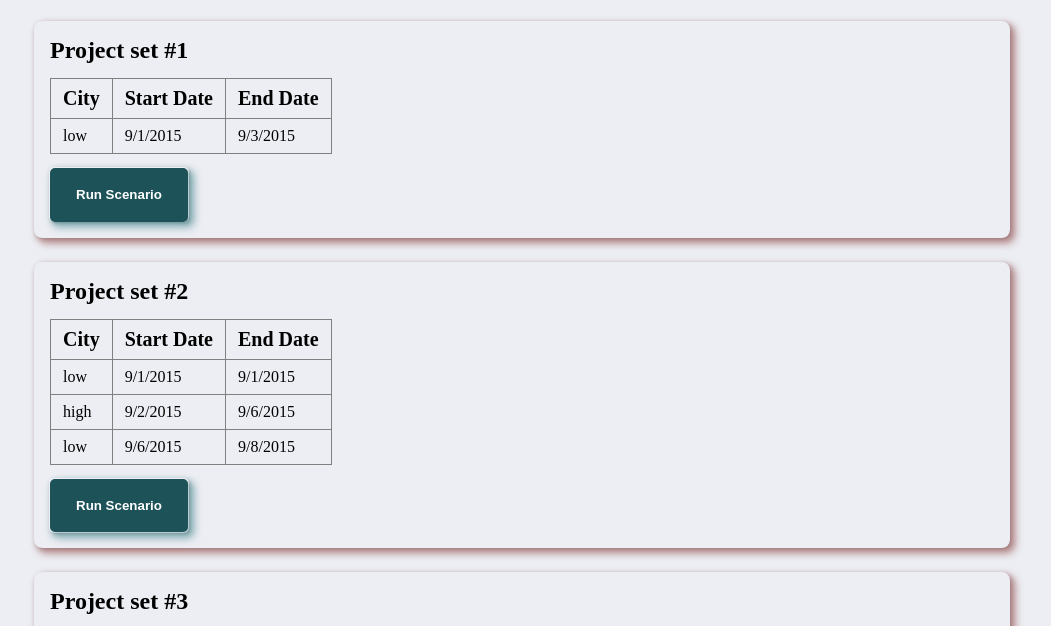
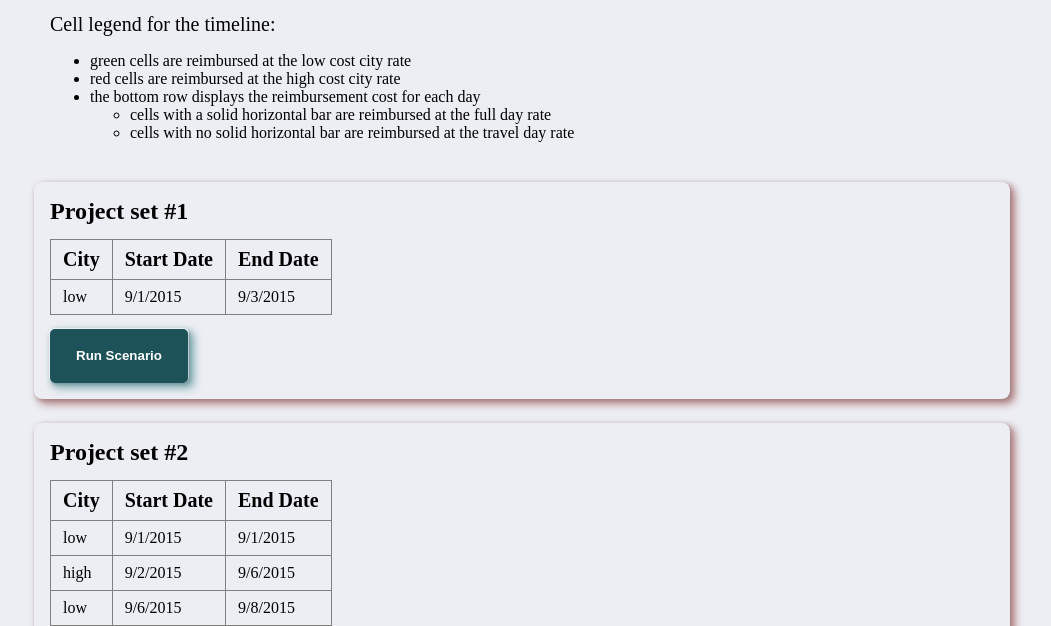
Before and after one commit to neongloom/simplethread-assessment, a website built with Vite: page index.html in a window 1280 px wide. Shown: the part 134-760 px from the top of the page, without its empty margins (118-1169 px from the left). Built offline with nearby package versions, Linux system fonts and the light colour scheme.

Commit message:
add legend

```diff
--- a/index.html
+++ b/index.html
@@ -12,6 +12,18 @@
       <h1 class="heading">Calculating reimbursement amounts for sets of projects</h1>
       <p>
         Click 'run scenario' to calculate the total reimbursement for a set of projects and visualize a daily timeline of the set.
+      </p>
+      <p>
+        Cell legend for the timeline:
+        <ul>
+          <li>green cells are reimbursed at the low cost city rate</li>
+          <li>red cells are reimbursed at the high cost city rate</li>
+          <li>the bottom row displays the reimbursement cost for each day</li>
+          <ul>
+            <li>cells with a solid horizontal bar are reimbursed at the full day rate</li>
+            <li>cells with no solid horizontal bar are reimbursed at the travel day rate</li>
+          </ul>
+        </ul>
       </p>
     </header>
   </main>
```
